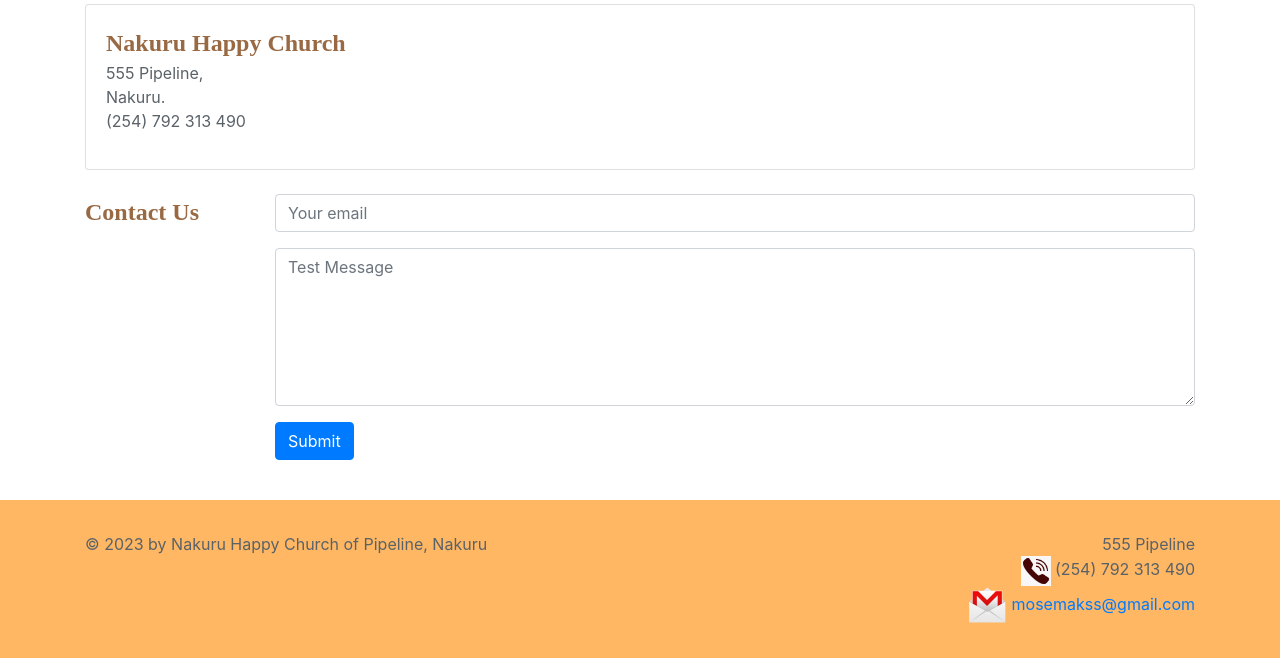
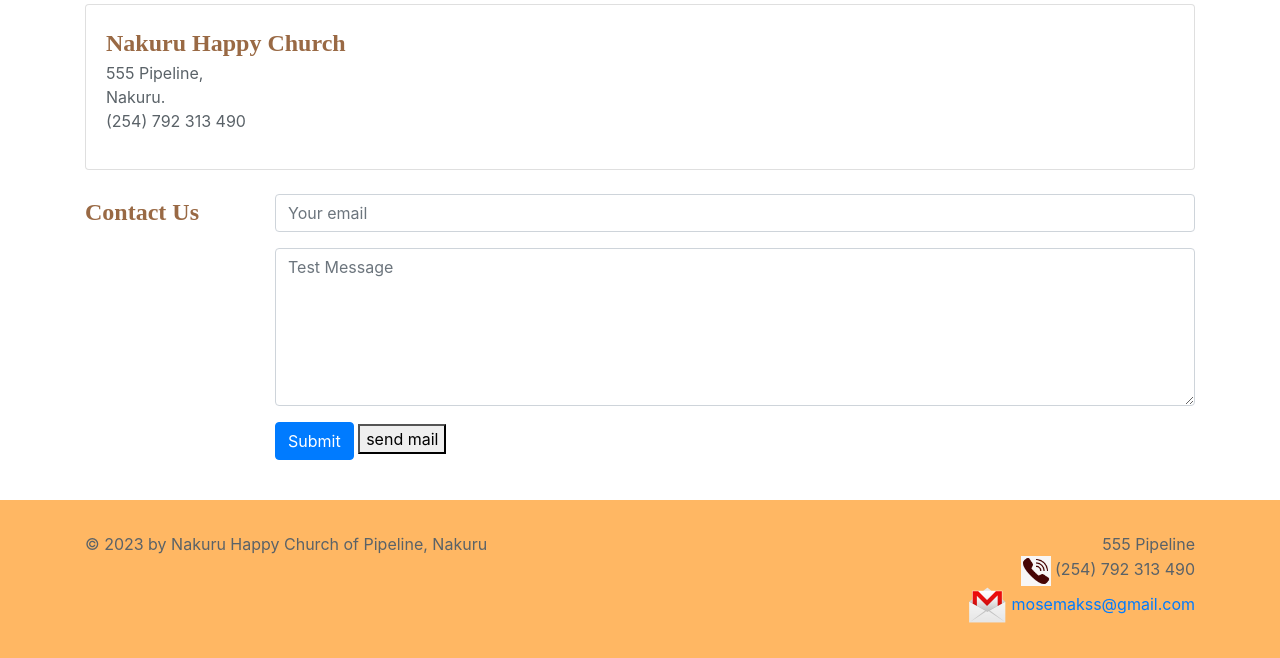
Before and after one commit to mosemakori/mosemakori.github.io, a Jekyll site: the page visit-us.html, which Jekyll copies as it is, in a window 1280 px wide. Shown: the part 425-1083 px from the top of the page. Built offline with Jekyll 4.4.1, drawn with Linux system fonts in a browser that asks for light colours; some web fonts are replaced.

Commit message:
Update visit-us.html

```diff
--- a/visit-us.html
+++ b/visit-us.html
@@ -67,7 +67,7 @@
             </div>
             <div class="col-md">
 
-                <form action="mailto:mosemakss@gmail.com" method="GET">
+                <form action="mailto:mosemakss@gmail.com" onchange="mail(this)" method="GET">
                     <div class="form-group">
                         <input class="form-control" type="email" name="email" placeholder="Your email">
                     </div>
@@ -76,6 +76,7 @@
                     </div>
                     <div class="form-group">
                         <button class="btn btn-primary" type="submit">Submit</button>
+                        <button onclick="location.href='mailto:mosemakss@gmail.com';">send mail</button>
                     </div>
                 </form>
             </div>
```
